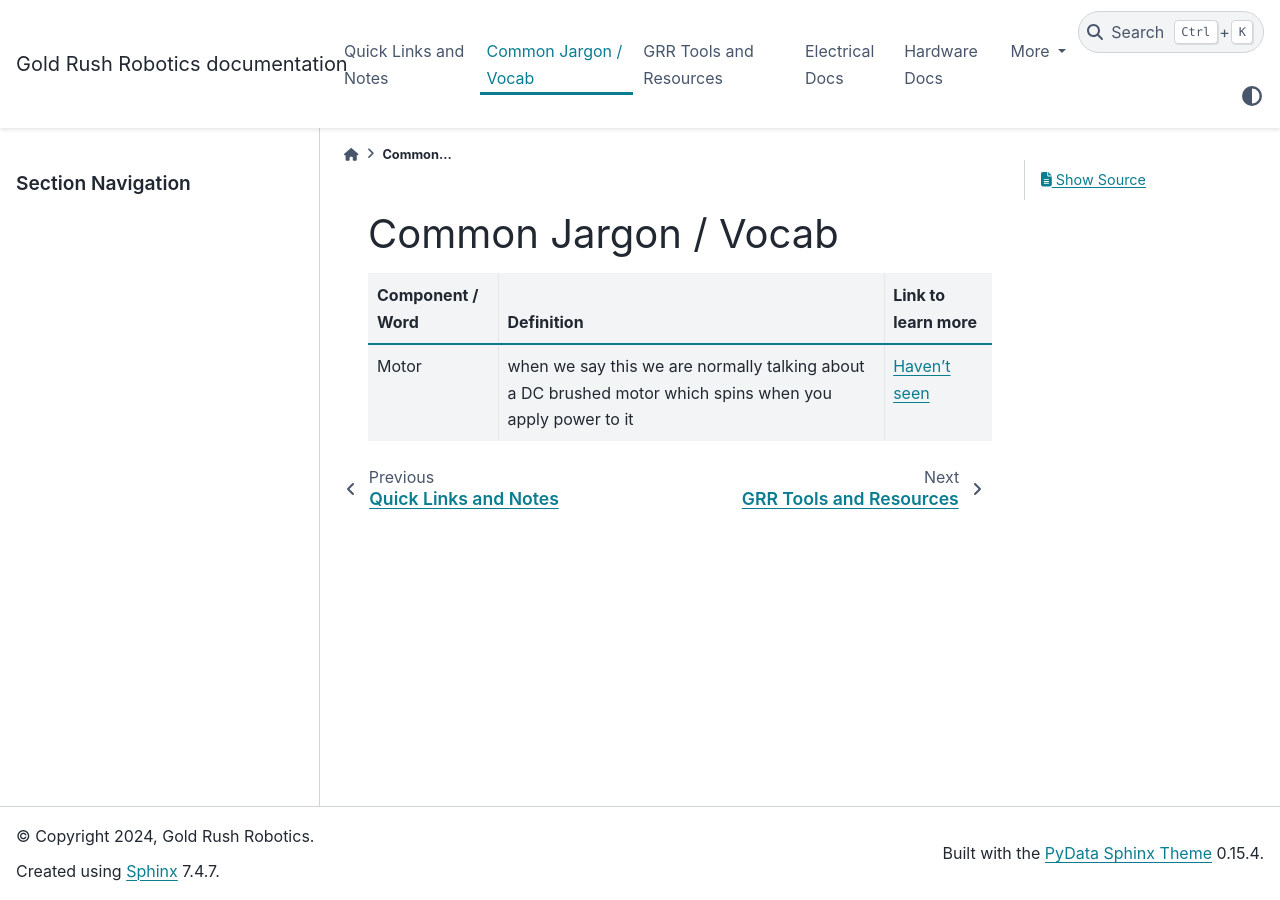
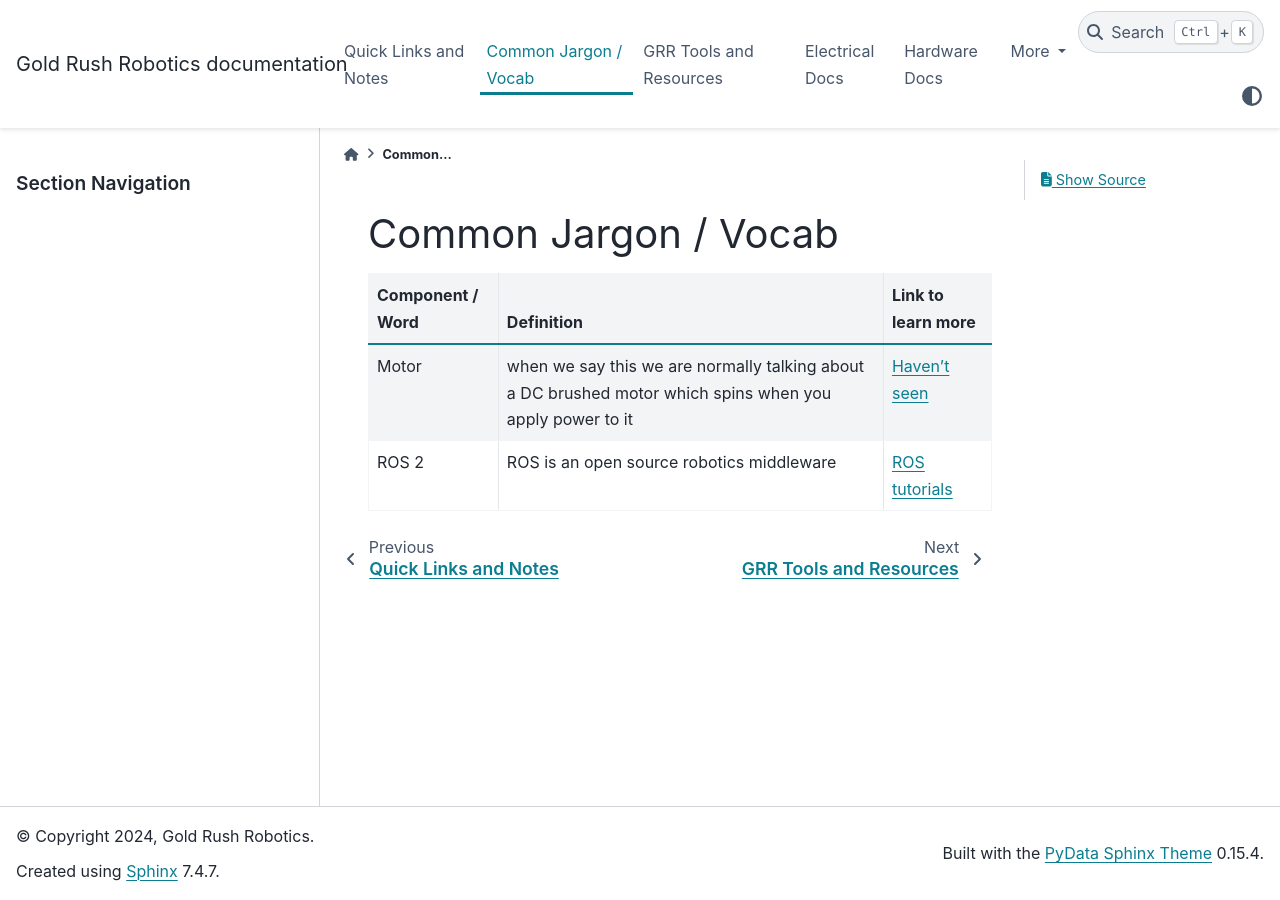
Before and after one commit to Gold-Rush-Robotics/Docs, a Sphinx documentation site: the page built from docs/source/common_jargon.md, in a window 1280 px wide. Built offline with Sphinx 7.4.7 and the PyData theme 0.15.4, drawn with Linux system fonts in a browser that asks for light colours.

Commit message:
add a definition for ROS2

```diff
--- a/docs/source/common_jargon.md
+++ b/docs/source/common_jargon.md
@@ -3,3 +3,4 @@
 | Component / Word  | Definition  | Link to learn more|
 | :---------------- | :---------- | :---------------- |
 | Motor | when we say this we are normally talking about a DC brushed motor which spins when you apply power to it | [Haven't seen](https://www.youtube.com/watch?v=onjFFoOC_yk)
+| ROS 2 | ROS is an open source robotics middleware | [ROS tutorials](https://docs.ros.org/en/humble/Tutorials.html)
```
